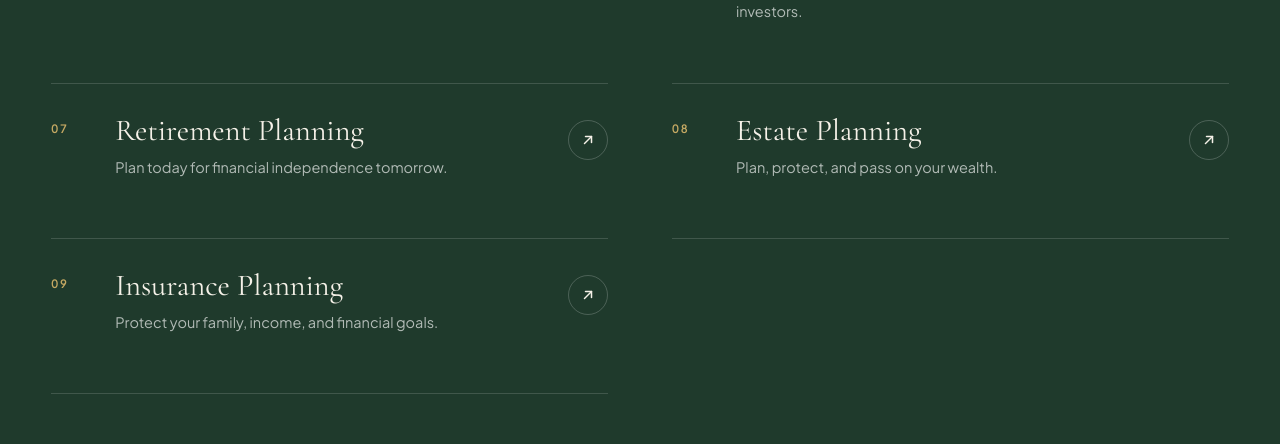
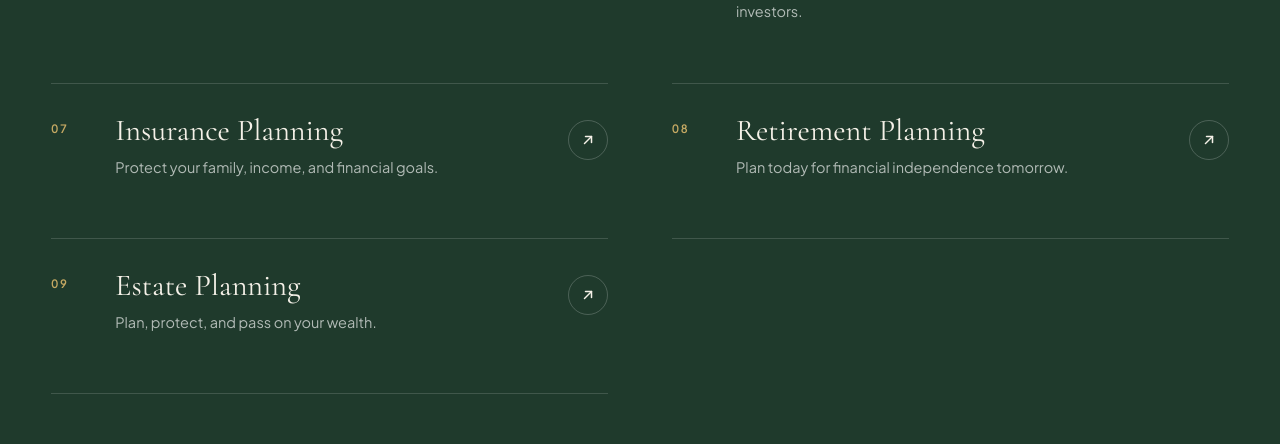
Before and after one commit to Ankit-singh-dot/greenshotwealth, a Next.js app: page /indian-investing in a window 1280 px wide. Shown: the part 3566-4010 px from the top of the page. Built offline with nearby package versions, Linux system fonts and the light colour scheme; a web font is replaced by a local one.

Commit message:
second__update   app/indian-investing/page.tsx

```diff
--- a/app/indian-investing/page.tsx
+++ b/app/indian-investing/page.tsx
@@ -23,9 +23,9 @@ const content: InvestContent = {
     { title: "Debt & Fixed Income", desc: "Add stability and income to your portfolio." },
     { title: "Hybrid & Multi-Asset", desc: "Balance growth and diversification across asset classes." },
     { title: "SIF", desc: "Explore specialized investment strategies for eligible investors." },
+    { title: "Insurance Planning", desc: "Protect your family, income, and financial goals." },
     { title: "Retirement Planning", desc: "Plan today for financial independence tomorrow." },
     { title: "Estate Planning", desc: "Plan, protect, and pass on your wealth." },
-    { title: "Insurance Planning", desc: "Protect your family, income, and financial goals." },
   ],
   spread: [
     { src: "/new_images/pexels-ravi-roshan-2875998-14907339.jpg", alt: "Indian rupee notes and coins", caption: "Every rupee, with a reason." },
```
